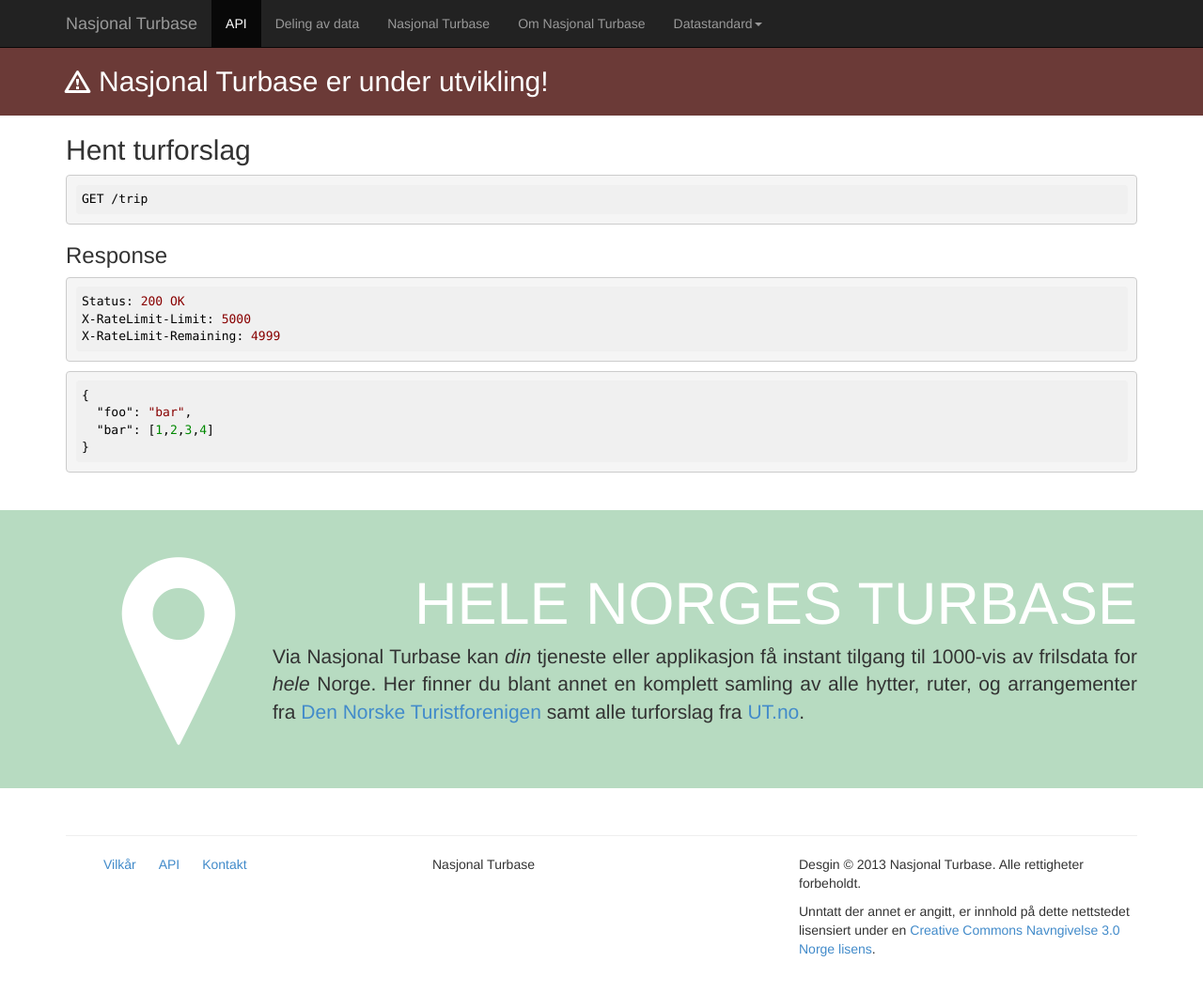
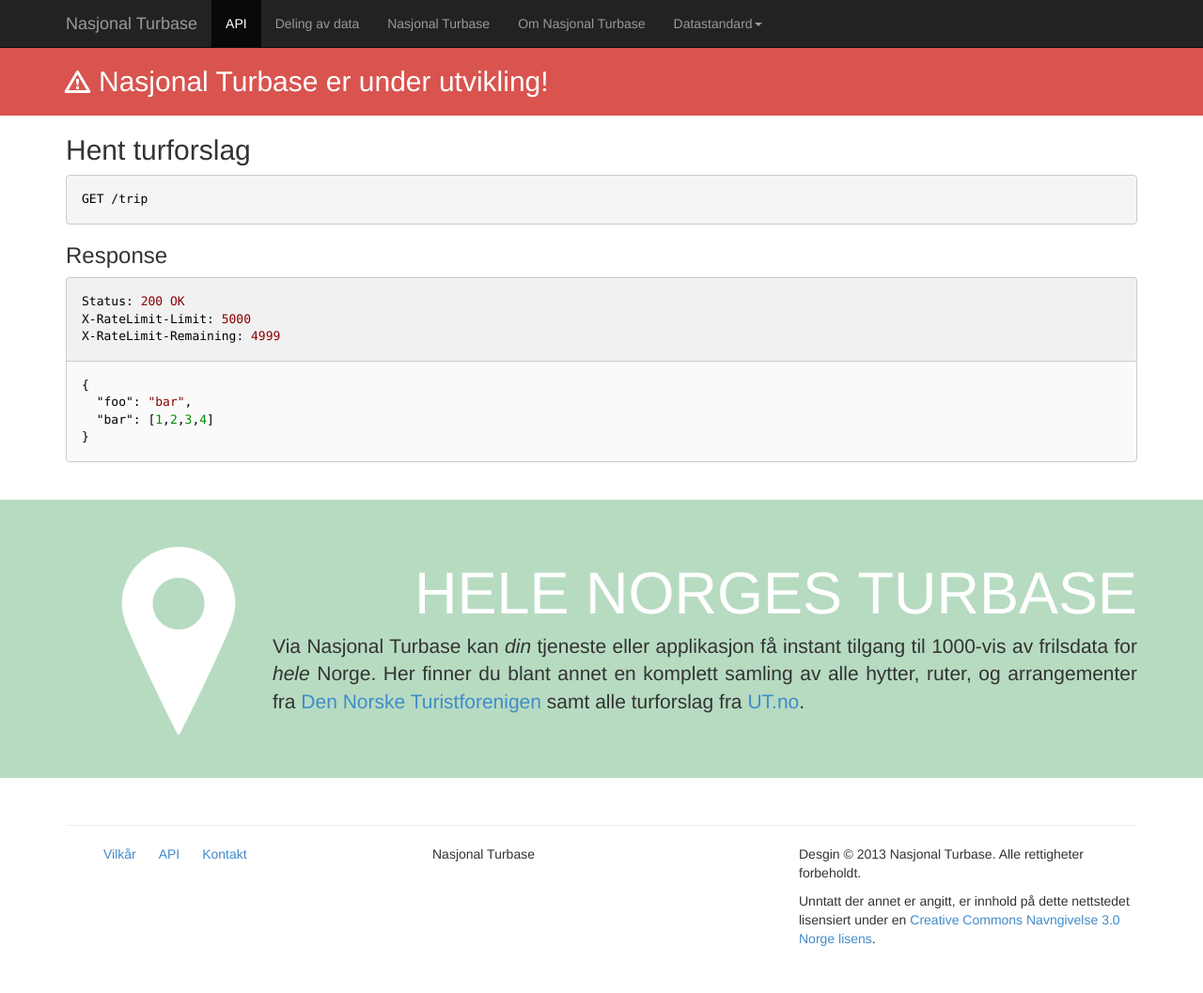
Before and after one commit to Turbasen/www.nasjonalturbase.no, a Jekyll site: the page built from api.html, in a window 1280 px wide and 1080 px high. Shown: the top 1057 px of the window at 94% size. Built offline with Jekyll 4.4.1, drawn with Linux system fonts in a browser that asks for light colours; nearby versions of some CDN libraries; Markdown is read by kramdown in place of the engine named in the settings.

Commit message:
Tweak how higlighing is displayed to support header data

```diff
--- a/css/app.css
+++ b/css/app.css
@@ -46,7 +46,7 @@
 .jumbotron.green h1 { color: #fff; }
 
 /* Jumbotron - Red */
-.jumbotron.red     { background-color: rgb(107, 58, 55); }
+.jumbotron.red     { background-color: #d9534f; }
 .jumbotron.red h1,
 .jumbotron.red h2 { color: #fff; }
 
@@ -74,3 +74,21 @@
   margin: 0;
   font-size: 200px;
 }
+
+pre code {
+  background: transparent !important;
+}
+
+pre.highlight {
+  border-top-left-radius: 0;
+  border-top-right-radius: 0;
+  background-color: #FAFAFB;
+}
+
+pre.headers {
+  margin-bottom: 0;
+  border-bottom-left-radius: 0;
+  border-bottom-right-radius: 0;
+  border-bottom: 0;
+  background-color: #f1f1f1;
+}
```
